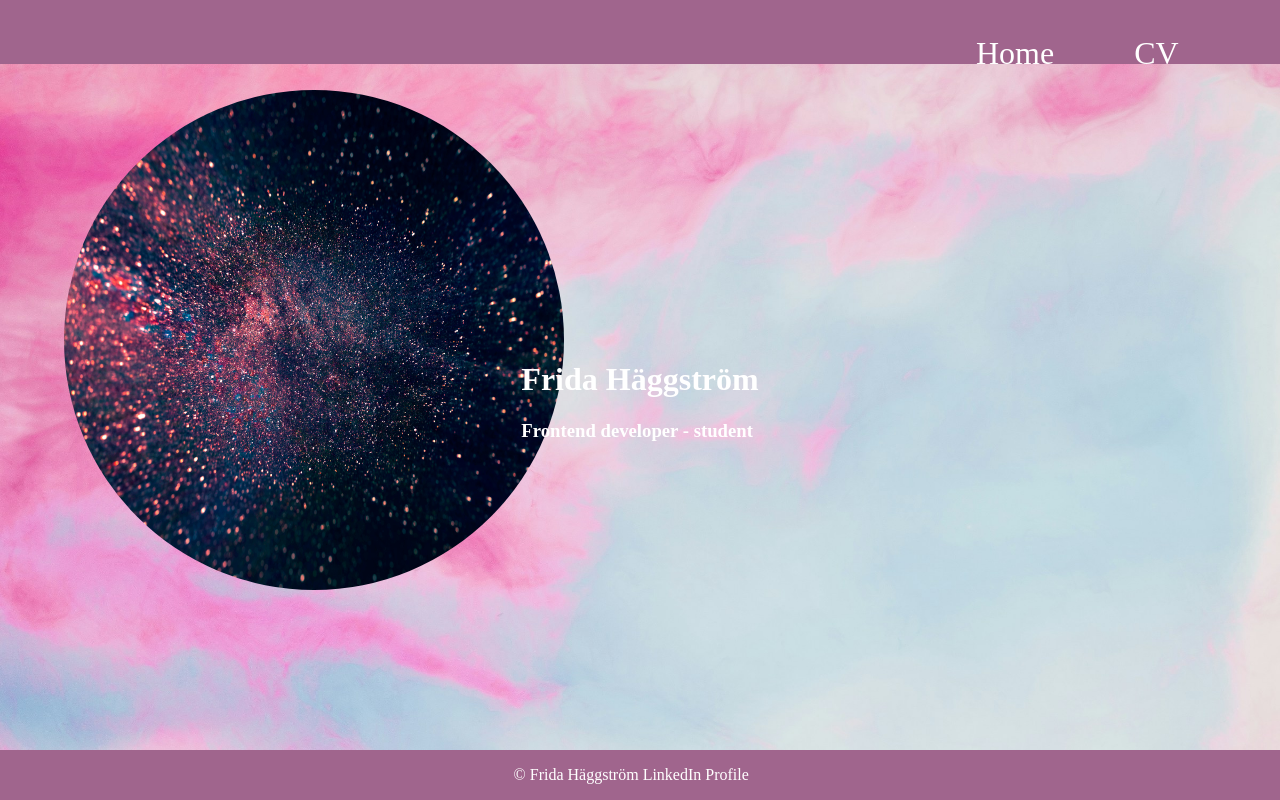
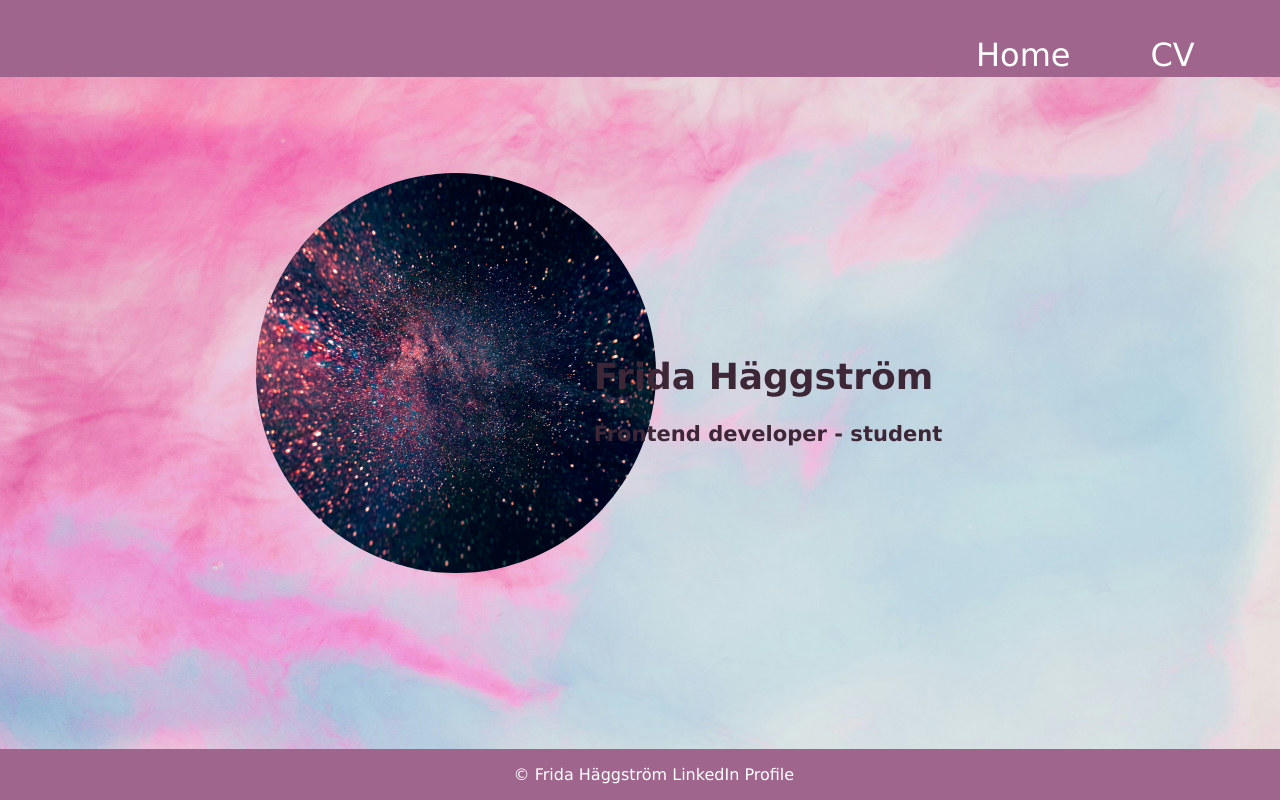
Before and after one commit to FridaHaggstromIths/CV, a Vue app: page / in a window 1280 px wide. Built offline with nearby package versions, Linux system fonts and the light colour scheme.

Commit message:
stylat font, profilepic cirkel

```diff
--- a/src/components/CvPortfolio.vue
+++ b/src/components/CvPortfolio.vue
@@ -1,7 +1,7 @@
 <!-- CvPortfolio.vue -->
 <template>
   <div>
-    <h1>Cv Portfolio </h1>
+    <h1 class="headline">Cv Portfolio </h1>
     <div v-for="utbildning in cv" :key="utbildning.id">
       <p>{{ utbildning.Titel }}</p>
       <p>{{ utbildning.Program }}</p>
@@ -20,3 +20,12 @@ export default {
   }
 }
 </script>
+
+<style scoped>
+
+.headline{
+  color: #3d2636;
+  font-family:'Lucida Sans', 'Lucida Sans Regular', 'Lucida Grande', 'Lucida Sans Unicode', Geneva, Verdana, sans-serif
+}
+
+</style>
--- a/src/components/FooterComponent.vue
+++ b/src/components/FooterComponent.vue
@@ -24,7 +24,8 @@ footer {
   padding: 0;
   color: white;
   font-size: 1em;
-  /* opacity: 80%; */
+  font-family: 'Lucida Sans', 'Lucida Sans Regular', 'Lucida Grande', 'Lucida Sans Unicode', Geneva, Verdana, sans-serif;
+  font-weight: 400;
   padding-bottom: 0%;
 }
 
--- a/src/components/NavComponent.vue
+++ b/src/components/NavComponent.vue
@@ -26,12 +26,13 @@ nav {
   grid-area: nav;
   position: sticky;
   width: 100%;
+  height: 0.8rem;
   background-color: #A0658D;
   /* background-image: linear-gradient(#A0658D, rgba(0, 0, 0, 0)); */
   font-size: 2em;
   margin: 0%;
   padding-bottom: 5%;
-  font-family: 'Times New Roman', Times, serif;
+  font-family:'Lucida Sans', 'Lucida Sans Regular', 'Lucida Grande', 'Lucida Sans Unicode', Geneva, Verdana, sans-serif
 }
 
 .ul-navlink {
--- a/src/views/CvView.vue
+++ b/src/views/CvView.vue
@@ -41,3 +41,10 @@ import CvPortfolio from '../components/CvPortfolio.vue';
     }
   }
   </script>
+
+<style>
+#wrapping {
+font-family: 'Lucida Sans', 'Lucida Sans Regular', 'Lucida Grande', 'Lucida Sans Unicode', Geneva, Verdana, sans-serif;
+
+}
+</style>
--- a/src/views/HomeView.vue
+++ b/src/views/HomeView.vue
@@ -28,17 +28,19 @@
     .centered {
         position: absolute; /* Absolut positionering relativt till första föräldern med relativ eller absolut positionering */
         top: 50%;           /* Centrerar vertikalt till 50% av förälderns höjd */
-        left: 50%;          /* Centrerar horisontellt till 50% av förälderns bredd */
+        left: 60%;          /* Centrerar horisontellt till 50% av förälderns bredd */
         transform: translate(-50%, -50%); /* Justerar positionen så att centrum av elementet hamnar exakt i mitten */
-        color: white;       /* Sätter textfärg till vit */
+        color: #3d2636;       /* Sätter textfärg till vit */
+        font-size:large;
+        font-family: 'Lucida Sans', 'Lucida Sans Regular', 'Lucida Grande', 'Lucida Sans Unicode', Geneva, Verdana, sans-serif;
     }
     .Profile img{
-      width: 500px;
-      height: 500px;
+      width: 400px;
+      height: 400px;
       border-radius: 50%;
       grid-area: item1;
-      margin-left: 5%;
-      margin-top: 2%;
+      margin-left: 20vw;
+      margin-top: 12vh;
 
 
 }
```
